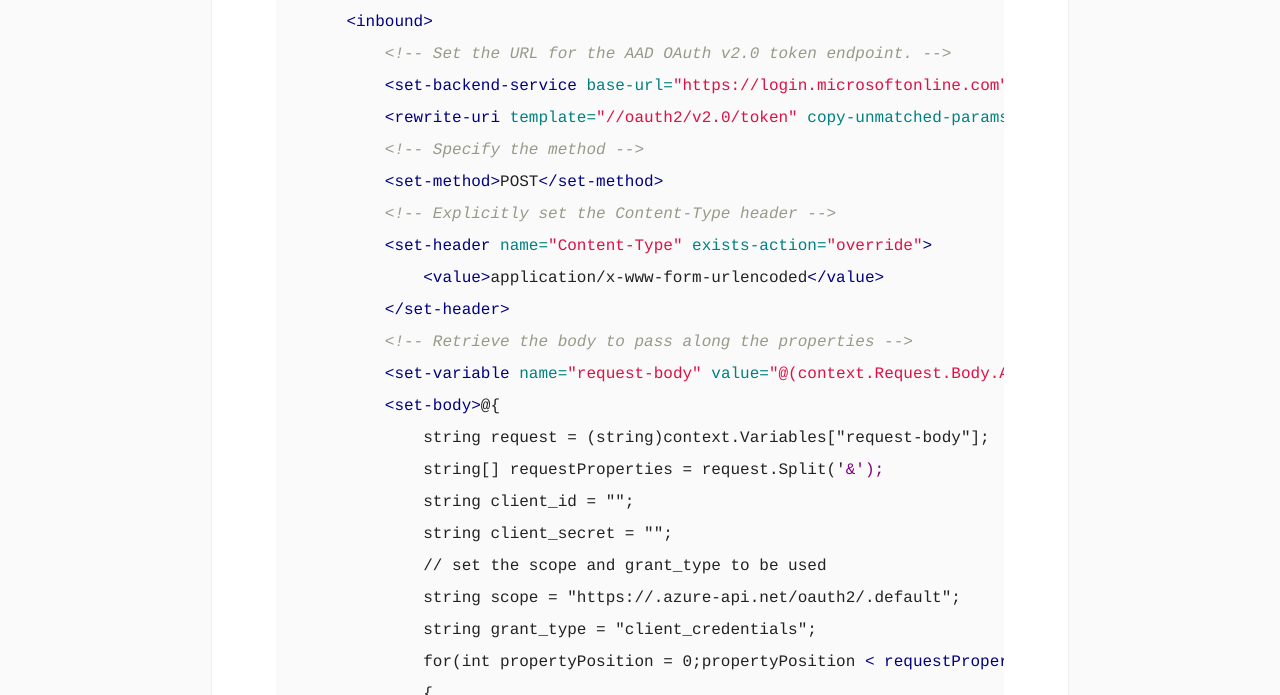
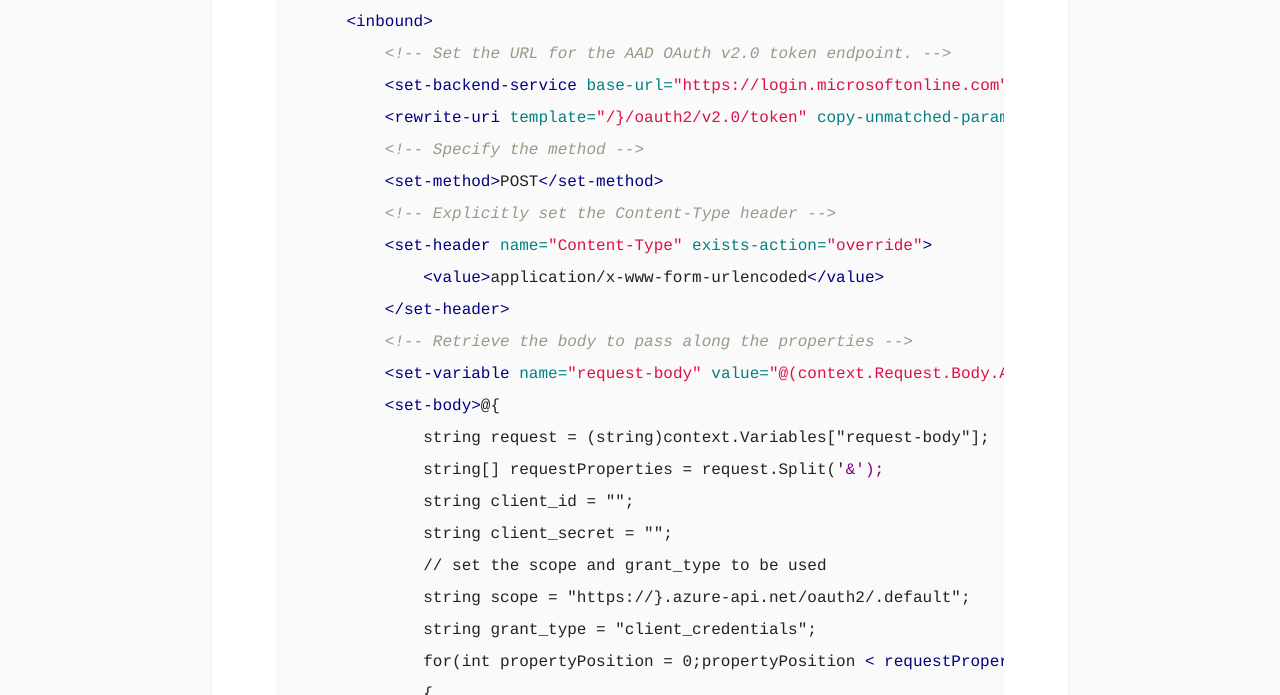
Before and after one commit to mbraekman/mbraekman.github.io, a Jekyll site: the page built from _posts/2020-06-07-APIM-Expose-an-identity-endpoint.md, in a window 1280 px wide and 1400 px high, scrolled down 5340 px. Shown: the part 151-846 px from the top of the window. Built offline with Jekyll 4.4.1, drawn with Linux system fonts in a browser that asks for light colours.

Commit message:
Blog/oauth bug (#35)
* Escape double curly brackets.
Closes to #34

```diff
--- a/_posts/2020-06-07-APIM-Expose-an-identity-endpoint.md
+++ b/_posts/2020-06-07-APIM-Expose-an-identity-endpoint.md
@@ -66,7 +66,7 @@ Have a look at below policy to see this can be achieved.
     <inbound>
         <!-- Set the URL for the AAD OAuth v2.0 token endpoint. -->
         <set-backend-service base-url="https://login.microsoftonline.com" />
-        <rewrite-uri template="/{{AD-OAuth-Tenant-Id}}/oauth2/v2.0/token" copy-unmatched-params="false" />
+        <rewrite-uri template="/{{{AD-OAuth-Tenant-Id}}}/oauth2/v2.0/token" copy-unmatched-params="false" />
         <!-- Specify the method -->
         <set-method>POST</set-method>
         <!-- Explicitly set the Content-Type header -->
@@ -81,7 +81,7 @@ Have a look at below policy to see this can be achieved.
             string client_id = "";
             string client_secret = "";
             // set the scope and grant_type to be used
-            string scope = "https://{{Gateway-Name}}.azure-api.net/oauth2/.default";
+            string scope = "https://{{{Gateway-Name}}}.azure-api.net/oauth2/.default";
             string grant_type = "client_credentials";
             for(int propertyPosition = 0;propertyPosition < requestProperties.Count();propertyPosition++) //>
             {
```
